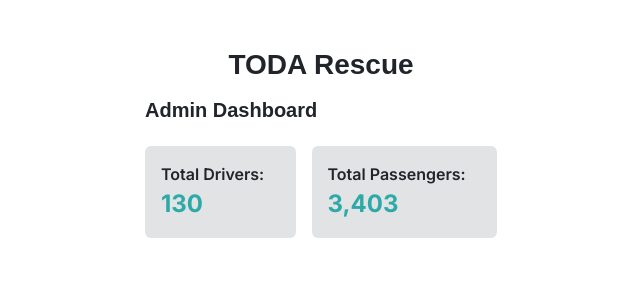
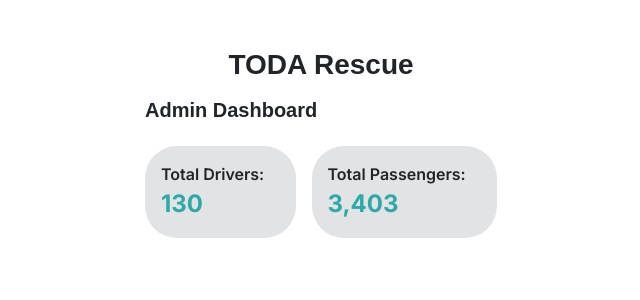
Before and after one commit to TODARescue/TODARescue, a PHP site: page /admin/index.php in a window 1280 px wide. Shown: the top 300 px of the page, without its empty margins (319-959 px from the left). Run offline with PHP 8.4, Linux system fonts and the light colour scheme; some web fonts are replaced.

Commit message:
[FE] Fixed rounded border of the cards #23

```diff
--- a/admin/index.php
+++ b/admin/index.php
@@ -20,13 +20,13 @@
         <h5 class="fw-semibold mb-4">Admin Dashboard</h5>
 
         <div class="d-flex flex-wrap gap-3 position-relative z-1">
-            <div class="bg-secondary-subtle rounded p-3 d-flex flex-column justify-content-between text-start flex-fill"
+            <div class="bg-secondary-subtle rounded-5 p-3 d-flex flex-column justify-content-between text-start flex-fill"
                 style="min-width: 140px;">
                 <span class="fw-semibold text-dark">Total Drivers:</span>
                 <span class="fw-bold fs-4" style="color: #2DAAA7;">130</span>
             </div>
 
-            <div class="bg-secondary-subtle rounded p-3 d-flex flex-column justify-content-between text-start flex-fill"
+            <div class="bg-secondary-subtle rounded-5 p-3 d-flex flex-column justify-content-between text-start flex-fill"
                 style="min-width: 140px;">
                 <span class="fw-semibold text-dark">Total Passengers:</span>
                 <span class="fw-bold fs-4" style="color: #2DAAA7;">3,403</span>
```
